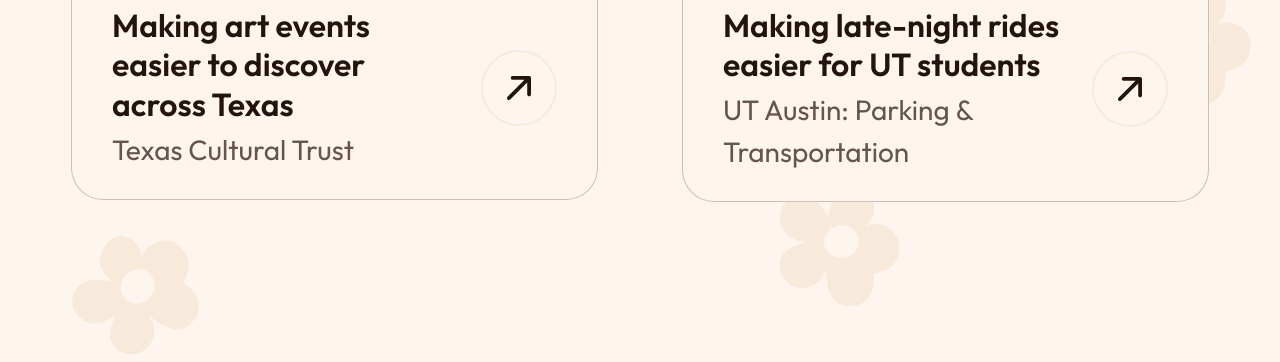
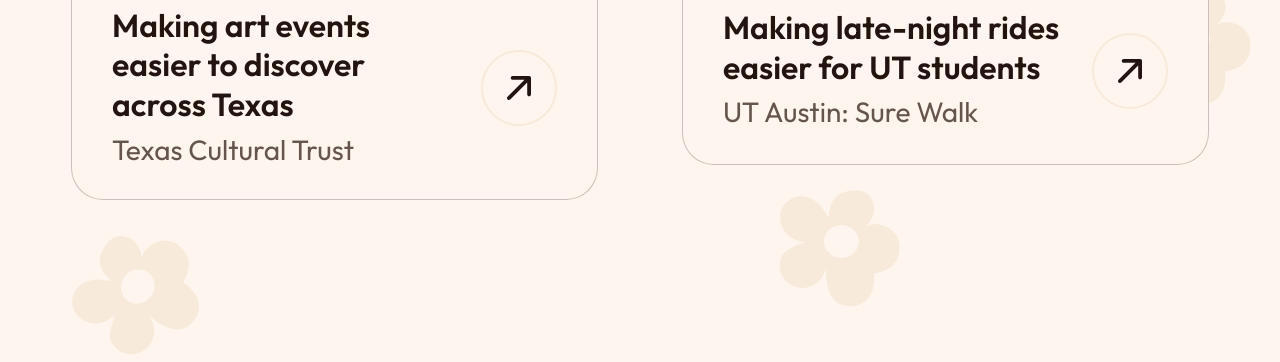
Before and after one commit to eandemi/eandemi.github.io, a website: page index.html in a window 1280 px wide. Shown: the part 1122-1484 px from the top of the page. Drawn offline with Linux system fonts and the light colour scheme.

Commit message:
Rename the Sure Walk project card subtitle to UT Austin: Sure Walk
Co-Authored-By: Claude Opus 5.5 <noreply@anthropic.com>

```diff
--- a/index.html
+++ b/index.html
@@ -150,7 +150,7 @@
                 <div class="project-card__body">
                   <div class="min-w-0">
                     <h3>Making late-night rides easier for UT students</h3>
-                    <p>UT Austin: Parking &amp; Transportation</p>
+                    <p>UT Austin: Sure Walk</p>
                   </div>
                   <img class="project-card__arrow" src="./assets/icons/arrow-up-right.svg" alt="" width="76" height="76" />
                 </div>
```
